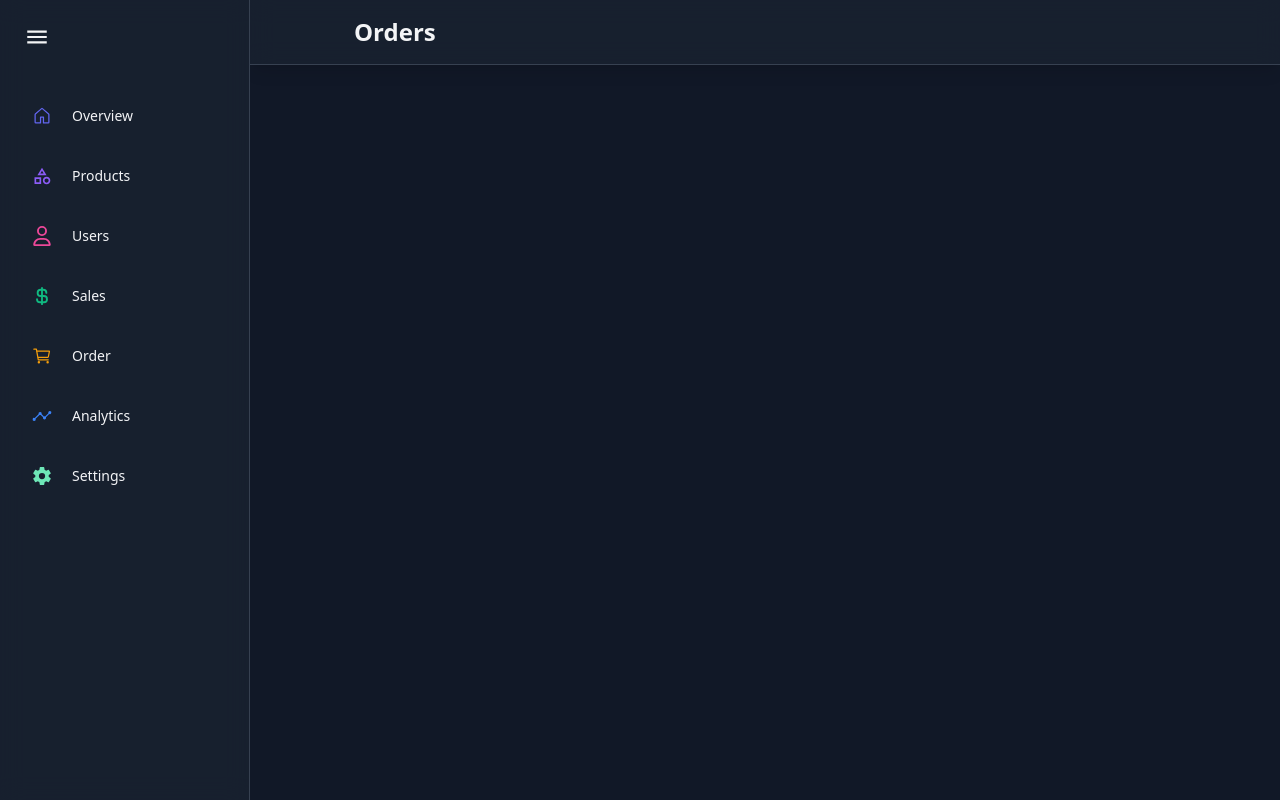
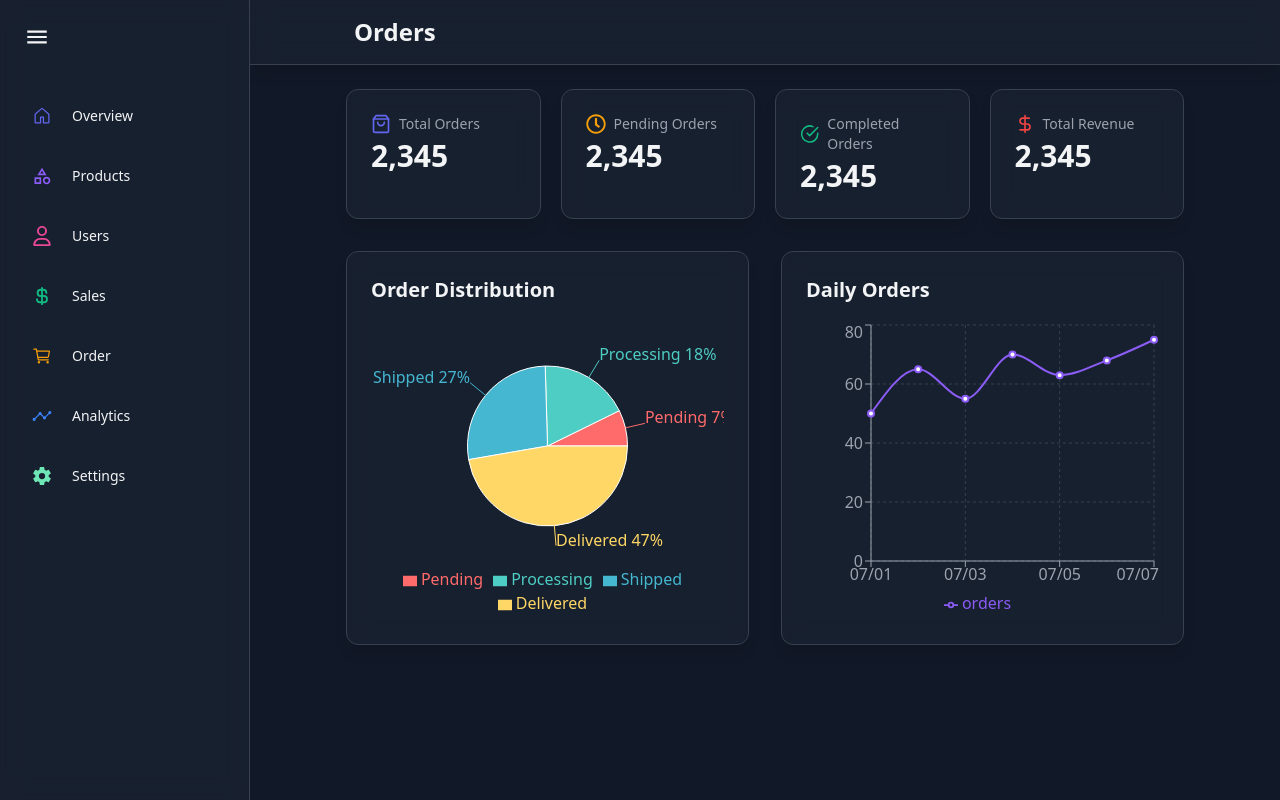
Before and after one commit to anishaxtha/Admin-Dashboard, a React (Vite) app: page /orders in a window 1280 px wide. Built offline with nearby package versions, Linux system fonts and the light colour scheme.

Commit message:
order page is done

```diff
--- a/src/pages/OrdersPage.jsx
+++ b/src/pages/OrdersPage.jsx
@@ -1,17 +1,63 @@
 import React from "react";
 import Header from "../components/common/Header";
 import { motion } from "framer-motion";
+import StatCard from "../components/common/StatCard";
+import { FiCheckCircle, FiShoppingBag } from "react-icons/fi";
+import { FaRegClock } from "react-icons/fa";
+import { LuDollarSign } from "react-icons/lu";
+import DailyOrders from "../components/orders/DailyOrders";
+import OrderDistribution from "../components/orders/OrderDistribution";
+
+const ORDER_STATS = {
+  totalOrders: "2,345",
+  pendingOrders: "34",
+  completedOrders: "2,311",
+  totalRevenue: "$123,456",
+};
 
 const OrdersPage = () => {
   return (
     <div className="flex-1  overflow-auto relative  z-10">
       <Header title="Orders" />
-      <motion.div
-        className="grid grid-cols-1 gap-5  sm:grid-cols-2 lg:grid-cols-4  mb-8"
-        initial={{ opacity: 0, y: 20 }}
-        animate={{ opacity: 1, y: 0 }}
-        transition={{ duation: 1 }}
-      ></motion.div>
+
+      <main className="max-w-7xl mx-16 py-6 px-4 lg:px-8">
+        <motion.div
+          className="grid grid-cols-1 gap-5  sm:grid-cols-2 lg:grid-cols-4  mb-8"
+          initial={{ opacity: 0, y: 20 }}
+          animate={{ opacity: 1, y: 0 }}
+          transition={{ duation: 1 }}
+        >
+          <StatCard
+            name="Total Orders"
+            icon={FiShoppingBag}
+            value={ORDER_STATS.totalOrders}
+            color="#6366F1"
+          />
+          <StatCard
+            name="Pending Orders"
+            icon={FaRegClock}
+            value={ORDER_STATS.totalOrders}
+            color="#F59E0B"
+          />
+          <StatCard
+            name="Completed  Orders"
+            icon={FiCheckCircle}
+            value={ORDER_STATS.totalOrders}
+            color="#10B981"
+          />
+          <StatCard
+            name="Total Revenue"
+            icon={LuDollarSign}
+            value={ORDER_STATS.totalOrders}
+            color="#EF4444"
+          />
+        </motion.div>
+
+        <div className="grid grid-col-1 lg:grid-cols-2 gap-8">
+          <OrderDistribution />
+          <DailyOrders />
+        </div>
+      </main>
     </div>
   );
 };
```
